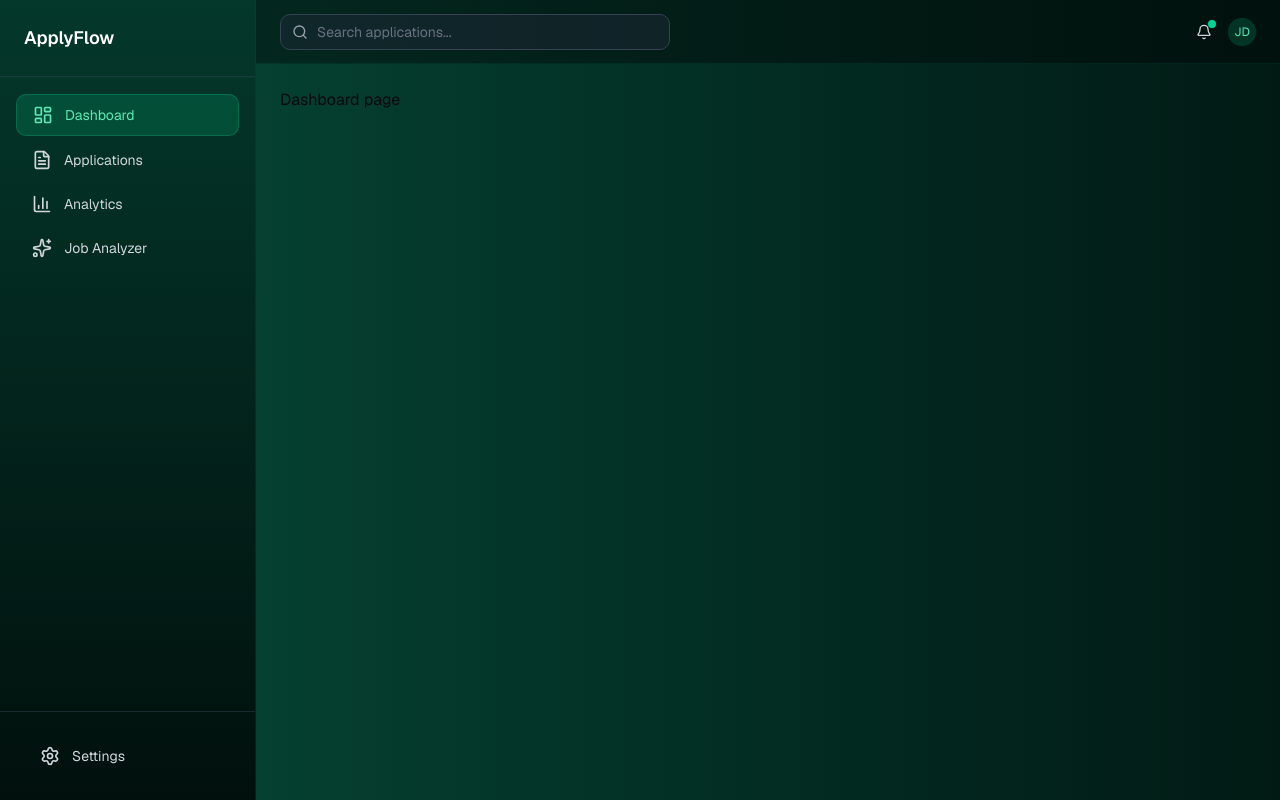
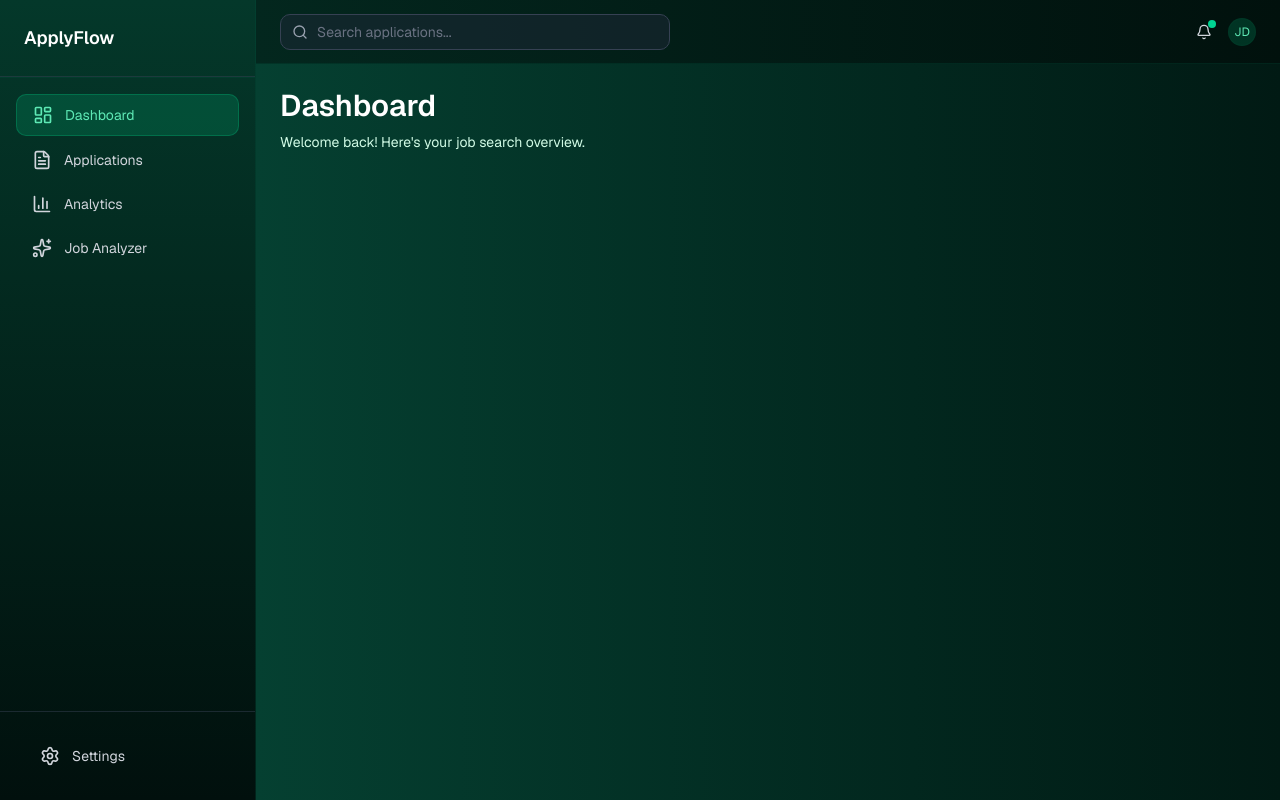
Before and after one commit to Lucreciaaaa/applyflow, a Next.js app: page /dashboard in a window 1280 px wide. Built offline with nearby package versions, Linux system fonts and the light colour scheme.

Commit message:
feat(ui): add page intro component

```diff
--- a/src/app/(app)/dashboard/page.tsx
+++ b/src/app/(app)/dashboard/page.tsx
@@ -1,3 +1,9 @@
+import PageIntro from "@/components/shared/page-intro";
+
 export default function Dashboard() {
-  return <h1>Dashboard page</h1>;
+  return (
+    <div>
+      <PageIntro title="Dashboard" subtitle="Welcome back! Here's your job search overview." />
+    </div>
+  );
 }
--- a/src/components/layout/app-content.tsx
+++ b/src/components/layout/app-content.tsx
@@ -1,36 +1,9 @@
-import { Bell, Search } from "lucide-react";
-import { Input } from "../ui/input";
+import AppTopbar from "./app-topbar";
 
 const AppContent = ({ children }: { children: React.ReactNode }) => {
   return (
     <div className="flex h-screen flex-1 flex-col">
-      <header className="flex h-16 items-center border-b border-emerald-900/30 bg-linear-to-r from-[#03271e] to-[#01110d] px-6 backdrop-blur-xl">
-        <div className="flex w-full items-center">
-          {/* SEARCH */}
-          <div className="flex w-2/5 max-w-md min-w-65">
-            <div className="relative w-full">
-              <Search className="absolute top-1/2 left-3 h-4 w-4 -translate-y-1/2 text-gray-400" />
-
-              <Input
-                placeholder="Search applications..."
-                className="h-9 w-full border-gray-700 bg-gray-800/50 pr-3 pl-9 text-sm text-white placeholder:text-gray-500 disabled:cursor-not-allowed disabled:opacity-50"
-              />
-            </div>
-          </div>
-
-          {/* RIGHT */}
-          <div className="ml-auto flex items-center gap-4">
-            <div className="relative">
-              <Bell className="h-4 w-4 text-gray-300" />
-              <span className="absolute -top-1 -right-1 h-2 w-2 rounded-full bg-emerald-400" />
-            </div>
-
-            <div className="flex h-7 w-7 items-center justify-center rounded-full border border-emerald-500/3 bg-emerald-500/20 text-xs text-emerald-300">
-              JD
-            </div>
-          </div>
-        </div>
-      </header>
+      <AppTopbar />
 
       <main className="flex-1 overflow-auto bg-linear-to-r from-[#054031] to-[#011a14] p-6">
         {children}
--- /dev/null
+++ b/src/components/layout/app-topbar.tsx
@@ -0,0 +1,36 @@
+import { Bell, Search } from "lucide-react";
+import { Input } from "../ui/input";
+
+const AppTopbar = () => {
+  return (
+    <header className="flex h-16 items-center border-b border-emerald-900/30 bg-linear-to-r from-[#03271e] to-[#01110d] px-6 backdrop-blur-xl">
+      <div className="flex w-full items-center">
+        {/* SEARCH */}
+        <div className="flex w-2/5 max-w-md min-w-65">
+          <div className="relative w-full">
+            <Search className="absolute top-1/2 left-3 h-4 w-4 -translate-y-1/2 text-gray-400" />
+
+            <Input
+              placeholder="Search applications..."
+              className="h-9 w-full border-gray-700 bg-gray-800/50 pr-3 pl-9 text-sm text-white placeholder:text-gray-500 disabled:cursor-not-allowed disabled:opacity-50"
+            />
+          </div>
+        </div>
+
+        {/* RIGHT */}
+        <div className="ml-auto flex items-center gap-4">
+          <div className="relative">
+            <Bell className="h-4 w-4 text-gray-300" />
+            <span className="absolute -top-1 -right-1 h-2 w-2 rounded-full bg-emerald-400" />
+          </div>
+
+          <div className="flex h-7 w-7 items-center justify-center rounded-full border border-emerald-500/3 bg-emerald-500/20 text-xs text-emerald-300">
+            JD
+          </div>
+        </div>
+      </div>
+    </header>
+  );
+};
+
+export default AppTopbar;
--- /dev/null
+++ b/src/components/shared/page-intro.tsx
@@ -0,0 +1,15 @@
+type PageIntroProps = {
+  title: string;
+  subtitle: string;
+};
+
+const PageIntro = ({ title, subtitle }: PageIntroProps) => {
+  return (
+    <div className="mb-8 space-y-2">
+      <h1 className="text-3xl font-semibold text-white">{title}</h1>
+      <p className="text-sm text-emerald-100">{subtitle}</p>
+    </div>
+  );
+};
+
+export default PageIntro;
```
